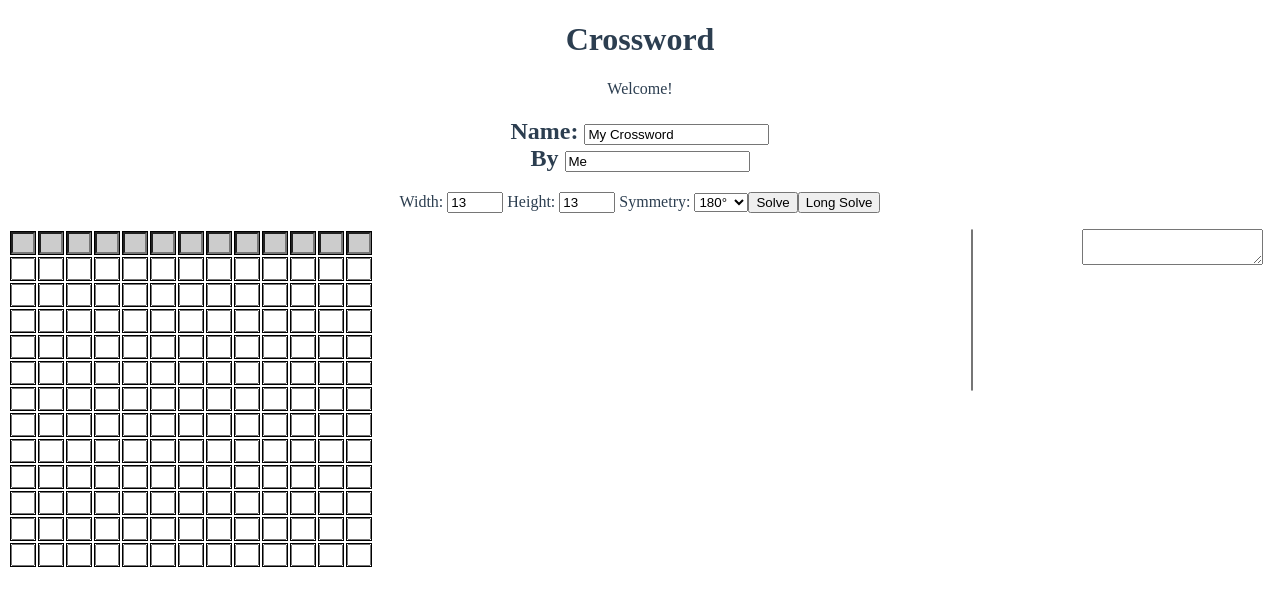
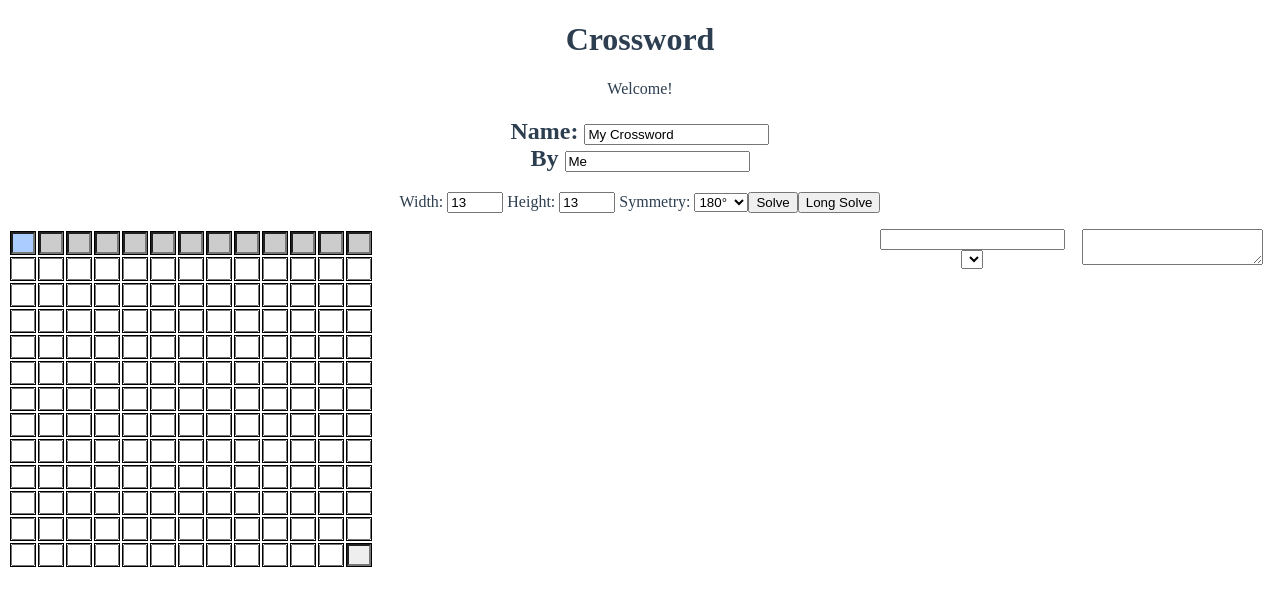
Before and after one commit to ertyseidohl/crossword-fe, a Vue app: page / in a window 1280 px wide. Shown: the top 606 px of the page. Built offline with nearby package versions, Linux system fonts and the light colour scheme.

Commit message:
Style and functionality tweaks

```diff
--- a/src/components/Crossword.vue
+++ b/src/components/Crossword.vue
@@ -30,8 +30,8 @@
             <td v-for="x in cww" v-bind:key="x">
               <input
                 class="cell"
-                v-bind:value="getCell(x, y)"
-                v-bind:class="{'cell--dark': isDark(x, y), 'cell--sameword': isSameWord(x, y)}"
+                v-bind:value="getCellVisibleValue(x, y)"
+                v-bind:class="getCellClasses(x, y)"
                 v-on:keydown="handleCellKey(x, y, $event)"
                 v-on:keyup="function() {return false}"
                 v-on:focus="handleCellFocus(x, y)"
@@ -43,9 +43,12 @@
         </table>
       </div>
       <div class="wordlist">
+        <input type="text" v-model="exploreWord" v-on:keyup="handleExploreKey($event)" />
+        <br />
         <select
-          size="10"
+          v-bind:size="wordList.length"
           ref="wordlist"
+          v-on:blur="clearGhosts()"
           v-on:keydown="handleWordListKey($event)">
           <option
             class="word"
@@ -91,6 +94,10 @@ const SYMMETRY_NONE = "0"
 
 const DARK = "#"
 
+const isBlankOrDark = (char) => {
+  return char === "" || char === DARK
+}
+
 export default {
   name: "Crossword",
   data: function() {
@@ -104,13 +111,14 @@ export default {
       name: "My Crossword",
       author: "Me",
       errors: [],
-      data: {},
+      cells: {},
+      ghostCells: {},
       wordList: [],
-      wordListSelectedIndex: 0,
       wordListPage: -1,
       desiredWords: "",
       saveTimeout: null,
       symmetry: SYMMETRY_180,
+      exploreWord: "",
     }
   },
   computed: {
@@ -140,16 +148,34 @@ export default {
     }
   },
   methods: {
+    getCellClasses: function(x, y) {
+      return {
+        "cell--current": this.currX === x && this.currY === y,
+        "cell--dark": this.isDark(x, y),
+        "cell--sameword": this.isSameWord(x, y),
+        "cell--ghost": this.isShowingGhost(x, y),
+        "cell--reflection": this.isReflectionCell(x, y)}
+    },
     setCell: function (x, y, v) {
-      Vue.set(this.data, x + "," + y, v)
+      Vue.set(this.cells, x + "," + y, v)
       this.triggerSaveTimeout()
     },
     setCellDark: function(x, y, dark) {
       const char = dark ? "#" : ""
       if (this.symmetry === SYMMETRY_180) {
+        if (!isBlankOrDark(this.getCell(this.width - x - 1, this.height - y - 1))) {
+          this.errors.push("Making this cell dark would delete a letter.")
+          return
+        }
         this.setCell(x, y, char)
         this.setCell(this.width - x - 1, this.height - y - 1, char)
       } else if (this.symmetry === SYMMETRY_90) {
+        if (!isBlankOrDark(this.getCell(this.width - x - 1, this.height - y - 1))
+          || !isBlankOrDark(this.getCell(this.width - x - 1, y))
+          || !isBlankOrDark(this.getCell(x, this.height - y - 1))) {
+          this.errors.push("Making this cell dark would delete a letter.")
+          return
+        }
         this.setCell(x, y, char)
         this.setCell(this.width - x - 1, this.height - y - 1, char)
         this.setCell(this.width - x - 1, y, char)
@@ -161,10 +187,43 @@ export default {
       }
     },
     getCell: function (x, y) {
-      return this.data[x + "," + y] || ""
+      return this.cells[x + "," + y] || ""
     },
     isDark: function (x, y) {
-      return this.data[x + "," + y] === "#"
+      return this.cells[x + "," + y] === "#"
+    },
+    isReflectionCell: function(x, y) {
+      if (this.symmetry === SYMMETRY_180) {
+        if (this.currX === this.width - x - 1 &&
+          this.currY === this.height - y - 1) {
+          return true
+        }
+      } else if (this.symmetry === SYMMETRY_90) {
+        if (this.currX === this.width - x - 1) {
+          if (this.currY === this.height - y - 1) {
+            return true
+          } else if (this.currY === y) {
+            return true
+          }
+        } else if (this.currX === x && this.currY === this.height - y - 1) {
+          return true
+        }
+      }
+    },
+    setGhost: function (x, y, v) {
+      Vue.set(this.ghostCells, x + "," + y, v)
+    },
+    getGhost: function(x, y) {
+      return this.ghostCells[x + "," + y] || ""
+    },
+    isShowingGhost: function(x, y) {
+      return this.getGhost(x, y) && !this.getCell(x, y)
+    },
+    getCellVisibleValue: function(x, y) {
+      return this.getCell(x, y) || this.getGhost(x, y)
+    },
+    clearGhosts: function() {
+      this.ghostCells = {}
     },
     triggerSaveTimeout: function() {
       if (this.saveTimeout) {
@@ -265,21 +324,20 @@ export default {
     getLocalWords: function() {
       return this.desiredWords.split("\n")
     },
-    getCompletions: function(backward) {
+    getCompletions: function(word, backward) {
       this.state = STATE_WAIT
       if (backward) {
         this.wordListPage = Math.max(this.wordListPage - 1, 0)
       } else {
         this.wordListPage ++
       }
-      const currentWordRegex = new RegExp("^" + this.getCurrentWord().toUpperCase() + "$")
+      const currentWordRegex = new RegExp("^" + word.toUpperCase() + "$")
       let localWords = this.getLocalWords()
         .map(w => w.toUpperCase())
         .filter(w => currentWordRegex.test(w))
-      server.getCompletions(this.getCurrentWord(), localWords, this.wordListPage)
+      return server.getCompletions(word.toUpperCase(), localWords, this.wordListPage)
         .then(this.handleCompletions)
         .catch(this.handleCompletionsError)
-      this.wordListSelectedIndex = 0
     },
     handleCompletions: function(result) {
       this.state = STATE_EDIT
@@ -290,21 +348,20 @@ export default {
       this.wordList = []
       this.errors.push(error)
     },
-    selectNextCompletion: function() {
-      this.wordListSelectedIndex =
-        (this.wordListSelectedIndex + 1) % this.wordList.length
-    },
-    fillWithWord: function(word) {
+    fillWithWord: function(word, isGhost) {
       if (this.wordList.length === 0) {
         this.errors.push("No word to select")
       }
       let [[x, y], _, [dx, dy]] = this.getCurrentWordBounds()
       for (let char of word.split("")) {
-        this.setCell (x, y, char)
+        if (isGhost) {
+          this.setGhost(x, y, char)
+        } else {
+          this.setCell(x, y, char)
+        }
         x += dx
         y += dy
       }
-      this.moveCursor(x - dx, y - dy, null, 0)
     },
     switchFocus: function(target) {
       if (target === "livecell") {
@@ -324,16 +381,21 @@ export default {
       }
       const word = event.target.value
       if (key === "Enter" && word) {
-        this.fillWithWord(word)
+        this.fillWithWord(word, false)
+        this.switchFocus("livecell")
       } else if (key === "Tab") {
         event.preventDefault()
         this.switchFocus("livecell")
       } else if (key === "ArrowLeft") {
-        this.getCompletions(true)
-        this.wordListSelectedIndex = 0
+        this.getCompletions(this.exploreWord, true)
+          .then(() => this.fillWithWord(event.target.value, true))
       } else if (key === "ArrowRight") {
-        this.getCompletions(false)
-        this.wordListSelectedIndex = 0
+        this.getCompletions(this.exploreWord, false)
+          .then(() => this.fillWithWord(event.target.value, true))
+      } else if (key === "ArrowUp") {
+        setImmediate(() => this.fillWithWord(event.target.value, true))
+      } else if (key === "ArrowDown") {
+        setImmediate(() => this.fillWithWord(event.target.value, true))
       } else if (key === "Escape") {
         event.preventDefault()
         this.switchFocus("livecell")
@@ -365,8 +427,13 @@ export default {
           return
         }
         this.wordListPage = -1
-        this.getCompletions(false)
-        this.switchFocus("wordlist")
+        this.exploreWord = this.getCurrentWord()
+        this.getCompletions(this.getCurrentWord(), false).then(() => {
+          this.switchFocus("wordlist")
+          if (this.wordList.length) {
+            this.fillWithWord(this.wordList[0], true)
+          }
+        })
       } else if (key === "ArrowLeft") {
         this.moveCursor(x, y, HORIZONTAL, -1)
       } else if (key === "ArrowUp") {
@@ -456,6 +523,17 @@ export default {
       letters.push(letter === "" ? "." : letter)
       return letters.join("")
     },
+    handleExploreKey: function(event) {
+      const key = event.key
+      if (key === "Enter") {
+        this.onExploreEnter()
+      }
+    },
+    onExploreEnter: function() {
+      this.wordListPage = -1
+      this.getCompletions(this.exploreWord, false)
+      this.switchFocus("wordlist")
+    },
   },
 }
 </script>
@@ -483,7 +561,23 @@ td {
   background-color: #ccc;
 }
 
-.cell--dark {
+.cell--reflection {
+  background-color: #eee;
+}
+
+.cell--ghost {
+  color: #fff;
+}
+
+.cell--current:focus {
+  background-color: cornflowerblue;
+}
+
+.cell--current {
+  background-color: #aaccff;
+}
+
+.cell--dark, .cell--dark:focus {
   background-color: black;
 }
 
```
